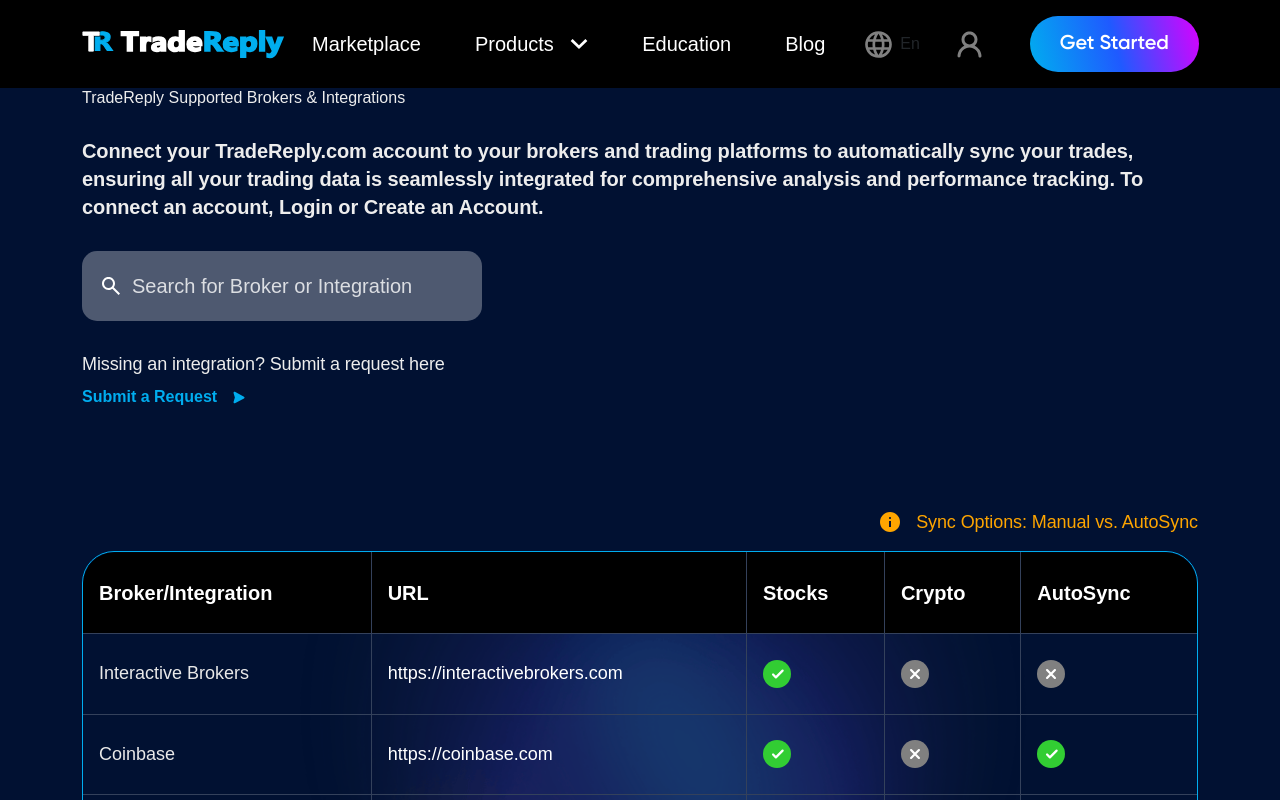
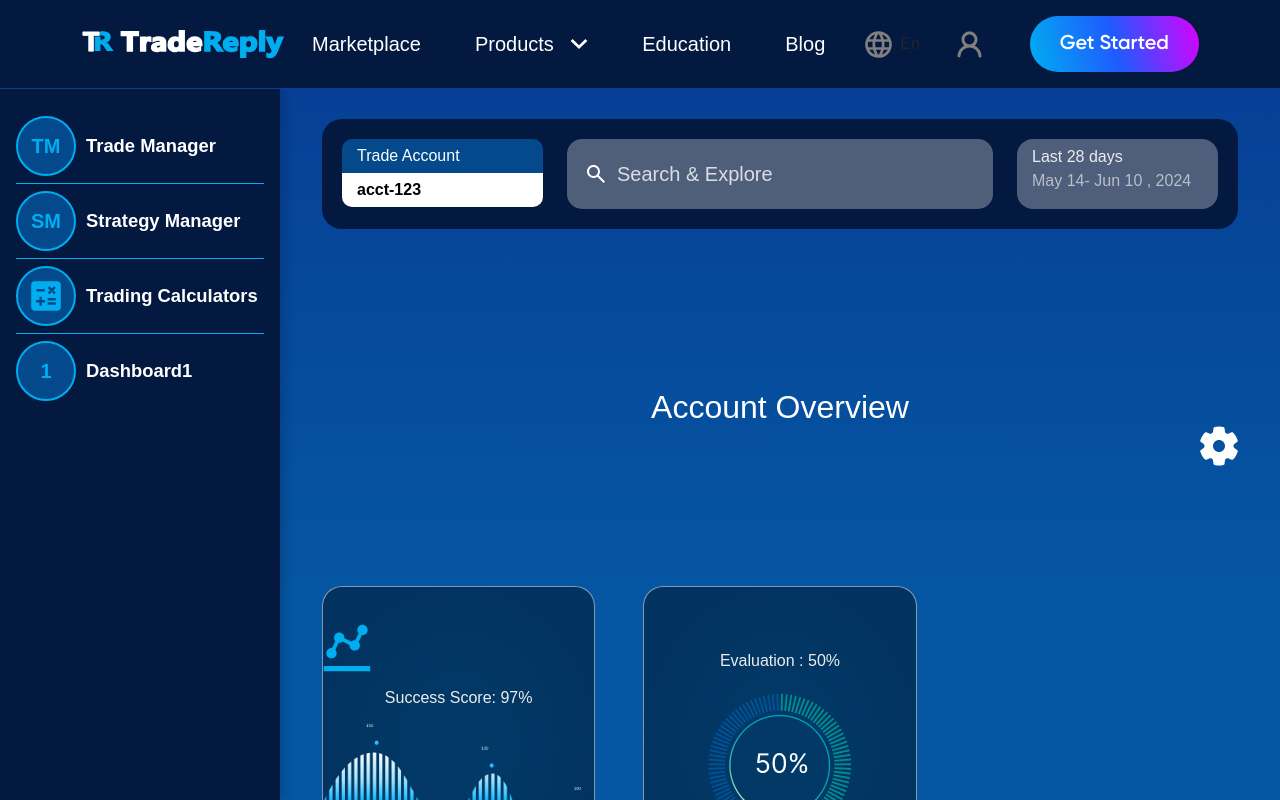
Before and after one commit to AhmadRaza1998/TradeReply-Dev-Frontend, a Next.js app: page /user/dashboard in a window 1280 px wide. Shown: the top 800 px of the page. Built offline with nearby package versions, Linux system fonts and the light colour scheme.

Commit message:
fix dashboard

```diff
--- a/src/Layouts/DashboardLayout.jsx
+++ b/src/Layouts/DashboardLayout.jsx
@@ -3,10 +3,13 @@
 import Header from "@/Components/UI/Header";
 import Footer from "@/Components/UI/Footer";
 import "../css/dashboard/layout.scss";
+import { LanguageProvider } from "@/context/LanguageContext";
+
 
 const DashboardLayout = ({ children }) => {
   return (
     <>
+      <LanguageProvider>
         <Header />
         <div className="admin_layout">
           <div className="admin_layout_sidebar">
@@ -15,6 +18,7 @@
           <div className="admin_layout_content">{children}</div>
         </div>
         <Footer />
+      </LanguageProvider>
     </>
   );
 };
--- a/src/app/user/dashboard/page.js
+++ b/src/app/user/dashboard/page.js
@@ -1,82 +1,81 @@
 
 'use client';
 
-import { Container } from "react-bootstrap";
-import Link from "next/link";
+import DashboardLayout from "@/Layouts/DashboardLayout";
+import { Col, Container, Row } from "react-bootstrap";
+import AdminHeading from "@/Components/common/Dashboard/AdminHeading";
+import CommonHead from "@/Components/common/Dashboard/CommonHead";
 import {
-  SolidInfoIcon,
-  RightSolidArrowIcon,
+  PlusIcon,
+  SettingIcon,
+  TradeIcon,
 } from "@/Components/img/svgIcons/SvgIcon";
-import CommonSearch from "@/Components/UI/CommonSearch";
-import FaqCard from "@/Components/common/Home/FaqCard";
-import CommonTooltip from "@/Components/UI/CommonTooltip";
-import BrokersTable from "@/Components/UI/BrokersTable";
-import "../../../css/Home/Brokers.scss";
-import HomeLayout from "@/Layouts/HomeLayout";
+import "../../../css/dashboard/Dashboard.scss";
+import 'bootstrap/dist/css/bootstrap.min.css';
+import "../../globals.css";
+
+const overviewbox = [
+  {
+    text: "Success Score: 97%",
+    score: true,
+  },
+  {
+    text: "Evaluation : 50%",
+    evaluation: true,
+  }
+];
 
 const Brokers = () => {
+
+
   return (
-    <HomeLayout>
-      <div className="brokers py-100">
+      <DashboardLayout>
+        <div className="dashboard">
           <Container>
-          <section className="brokers_inner">
-            <div className="brokers_content">
-              <h1>TradeReply Supported Brokers & Integrations</h1>
-              <p>
-                Connect your TradeReply.com account to your brokers and trading
-                platforms to automatically sync your trades, ensuring all your
-                trading data is seamlessly integrated for comprehensive analysis
-                and performance tracking. To connect an account,{" "}
-                <Link href="/login">Login</Link> or{" "}
-                <Link href="/auth/register"> Create an Account</Link>.
-              </p>
-              <div className="brokers_content_search">
-                <CommonSearch
-                  placeholder="Search for Broker or Integration"
-                  icon={true}
-                />
+            <CommonHead />
+            <div className="trade_head justify-content-center mb-0 py-40">
+              <AdminHeading heading="Account Overview" centered />
+              <button className="setting_btn" type="button">
+                <SettingIcon />
+              </button>
             </div>
-
-              <h6>Missing an integration? Submit a request here</h6>
-
-              <div className="mt-2">
-                <Link
-                  href="#"
-                  className="d-inline-flex align-items-center submit_request"
+            <Row className="dashboard_card gx-xl-5">
+              {overviewbox.map((item, index) => (
+                <Col lg={4} sm={6} md={4} xs={12} key={index} className="d-flex">
+                  <div
+                    className={`overview_box w-100 ${item?.score ? "scorebox darkbox" : ""} ${item?.evaluation ? "evalbox darkbox" : ""}`}
                   >
-                  Submit a Request{" "}
-                  <span className="ms-3">
-                    <RightSolidArrowIcon />
+                    {item?.score && (
+                      <div className="overview_box_fillbox">
+                        <span className="mt-3">
+                          <TradeIcon />
                         </span>
-                </Link>
+                        <h4 className="my-3">{item?.text}</h4>
+                        <figure>
+                          <img src="/images/tradereply-for-crypto-traders.png" alt="TradeReply visual analytics – Gain insights with interactive charts and trading metrics" />
+                        </figure>
                       </div>
+                    )}
+                    {item?.evaluation && (
+                      <div className="overview_box_fillbox">
+                        <h4 className="mb-4">{item?.text}</h4>
+                        <figure>
+                          <img src="/images/tradereply-trade-metrics.png" alt="TradeReply trading tools – Analyze, track, and optimize your trades with real-time insights" />
+                        </figure>
                       </div>
-
-            <div className="brokers_tablesec">
-              <div className="brokers_tablesec_inner">
-                <div className="d-flex align-items-center justify-content-end mb-3">
-                  <CommonTooltip
-                    className="d-flex align-items-center"
-                    content="Manual entry lets you input trading data using a form builder or upload via Template or Broker CSV files. AutoSync connects directly to your broker via API, automatically updating your data in real-time with limited manual effort."
-                    position="top-left"
-                  >
-                    <SolidInfoIcon />
-                    <h6 className="mb-0 ms-3">
-                      Sync Options: Manual vs. AutoSync
-                    </h6>
-                  </CommonTooltip>
+                    )}
+                    {!item?.score && !item?.evaluation && (
+                      <button type="button" className="overview_box_icon">
+                        <PlusIcon />
+                      </button>
+                    )}
                   </div>
-              </div>
-              <BrokersTable />
-            </div>
-
-            <div className="brokers_faqs">
-              <FaqCard />
-            </div>
-          </section>
+                </Col>
+              ))}
+            </Row>
           </Container>
         </div>
-    </HomeLayout>
+      </DashboardLayout>
   );
 };
 
```
Lines whose indentation alone changed are shown as unchanged.
